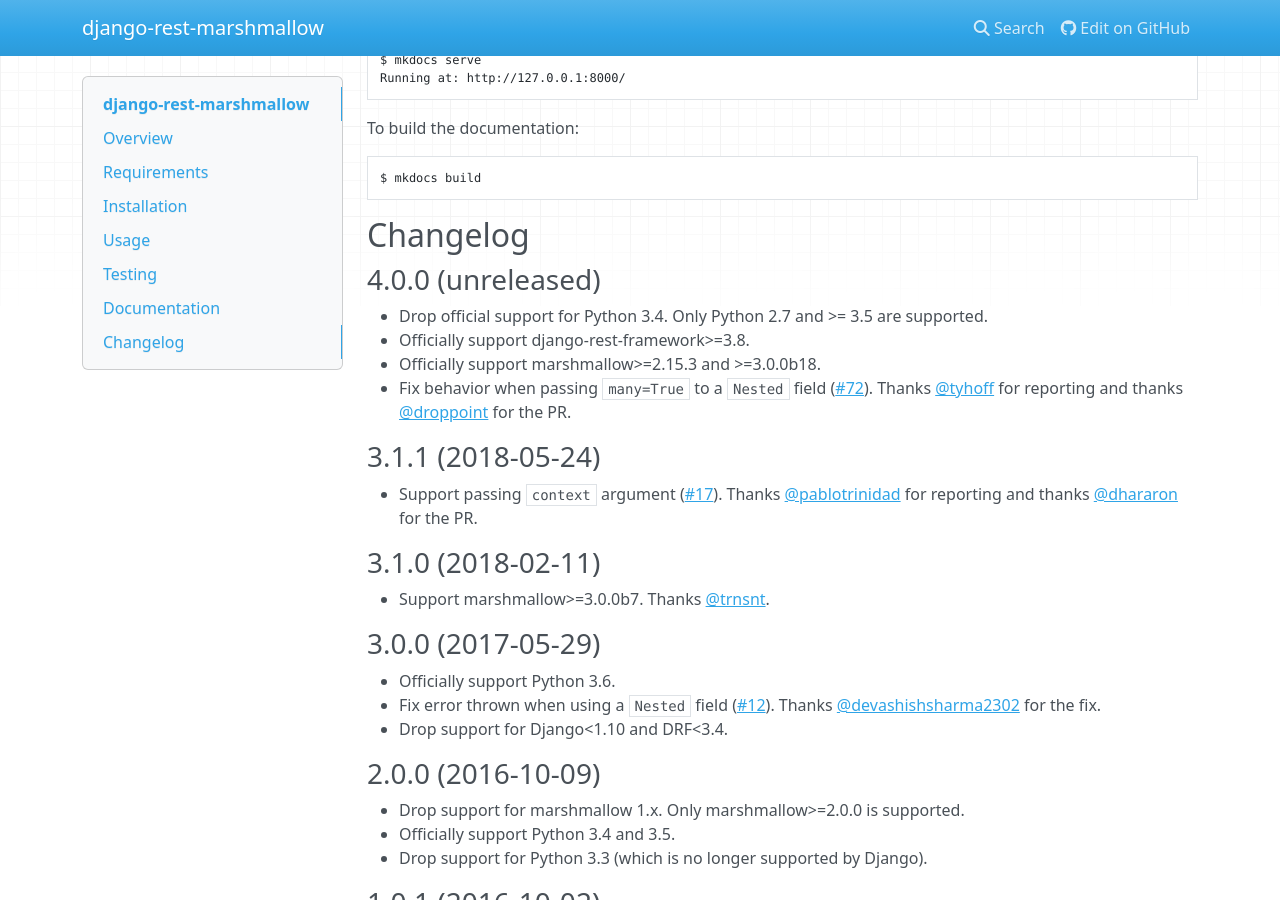
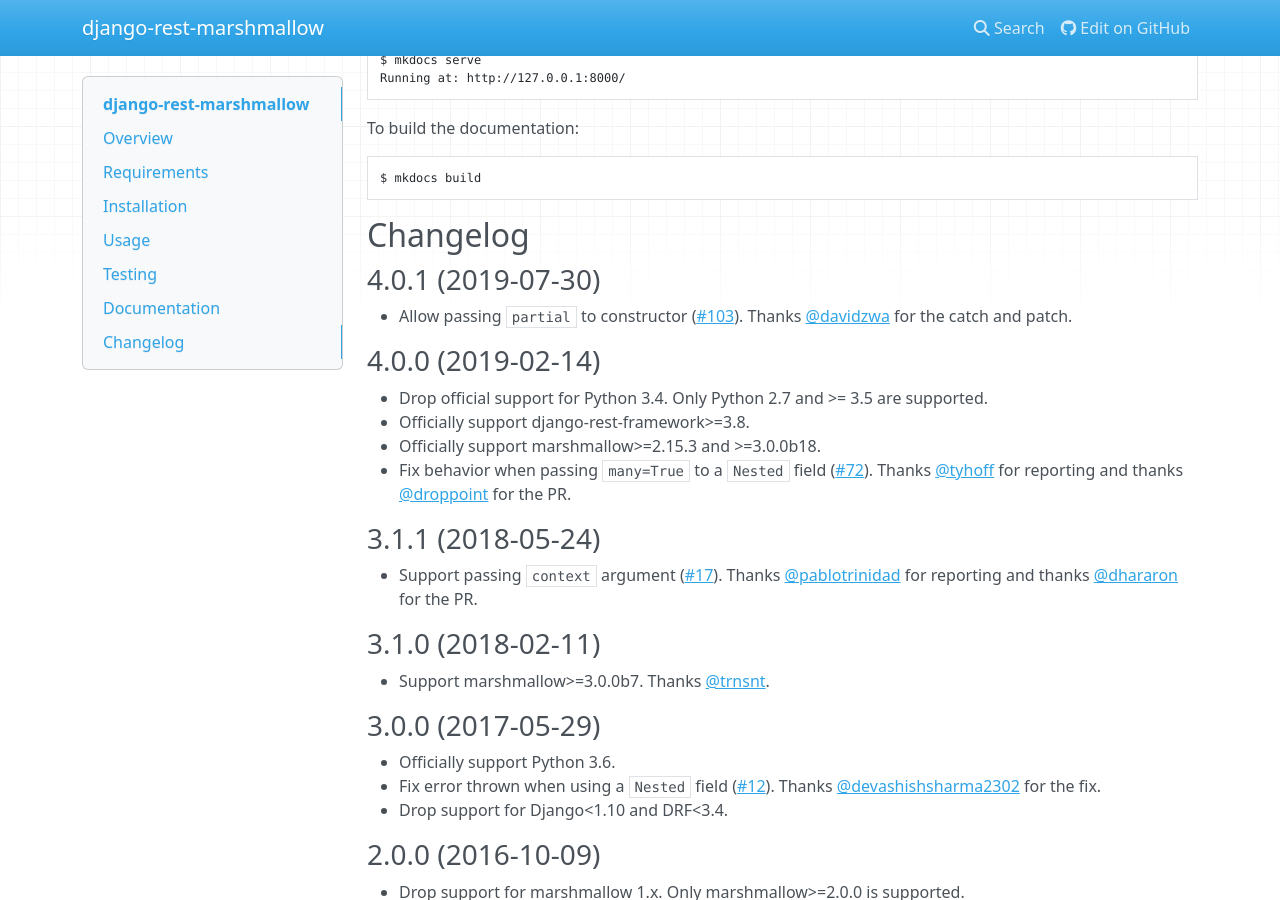
Before and after one commit to marshmallow-code/django-rest-marshmallow, an MkDocs documentation site: the page built from docs/index.md, in a window 1280 px wide and 900 px high, scrolled down 3089 px. Built offline with MkDocs 1.6.1, drawn with Linux system fonts in a browser that asks for light colours; nearby versions of some CDN libraries.

```diff
--- a/docs/index.md
+++ b/docs/index.md
@@ -162,7 +162,12 @@ $ mkdocs build
 
 ## Changelog
 
-### 4.0.0 (unreleased)
+### 4.0.1 (2019-07-30)
+
+* Allow passing `partial` to constructor ([#103](https://github.com/marshmallow-code/django-rest-marshmallow/issues/103)).
+  Thanks [@davidzwa](https://github.com/davidzwa) for the catch and patch.
+
+### 4.0.0 (2019-02-14)
 
 * Drop official support for Python 3.4. Only Python 2.7 and >= 3.5 are supported.
 * Officially support django-rest-framework>=3.8.
--- a/rest_marshmallow/__init__.py
+++ b/rest_marshmallow/__init__.py
@@ -8,7 +8,7 @@ from rest_framework.serializers import BaseSerializer, ValidationError
 IS_MARSHMALLOW_LT_3 = int(marshmallow.__version__.split('.')[0]) < 3
 
 
-__version__ = '4.0.0'
+__version__ = '4.0.1'
 
 _schema_kwargs = (
     'only', 'exclude', 'dump_only', 'load_only', 'context', 'partial'
```
